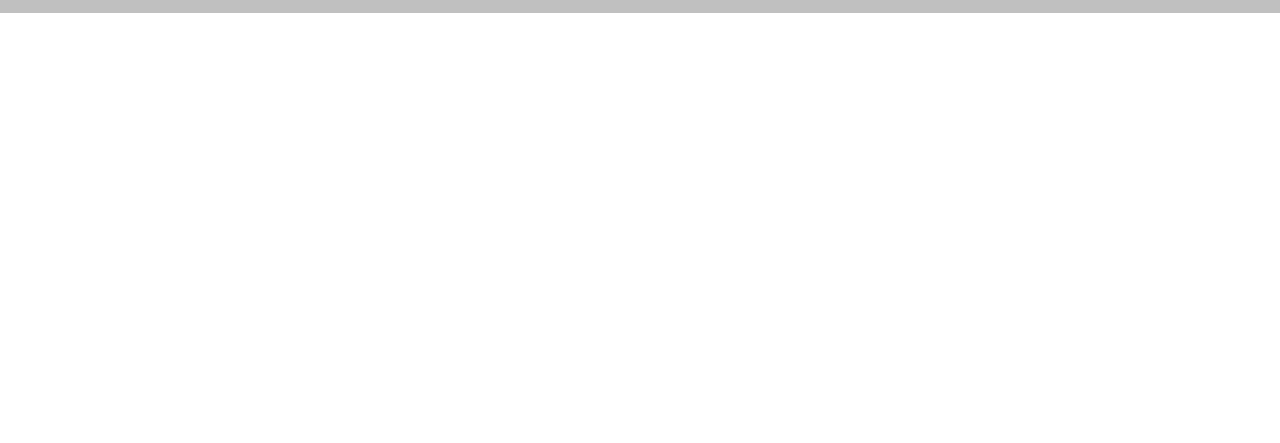
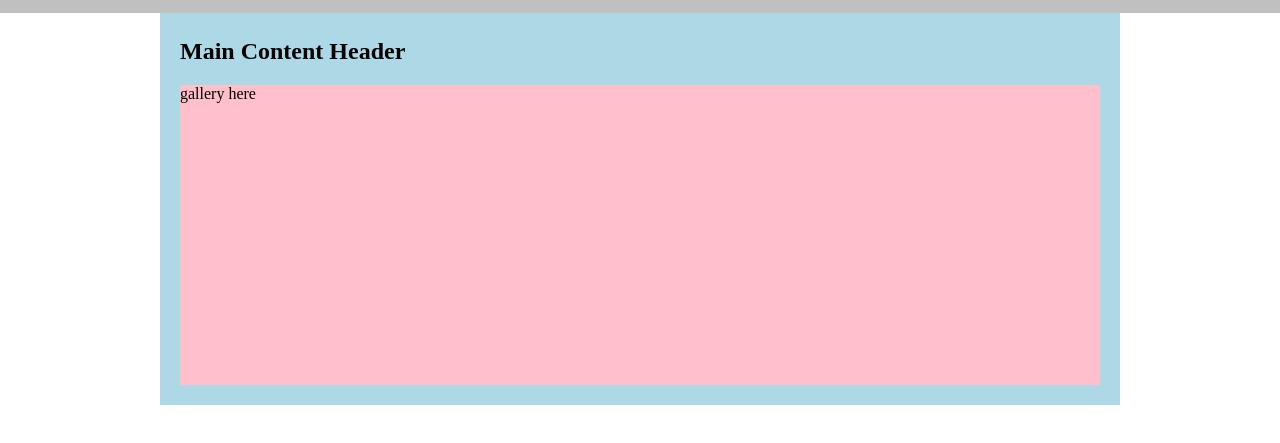
Before and after one commit to mdeevers/ISTA329-G5-Site, a plain HTML site: page index.html in a window 1280 px wide. Shown: the part 57-500 px from the top of the page. Drawn offline with Linux system fonts and the light colour scheme.

Commit message:
Created containers for main body content and home page gallery with background colors for visual clarity.

```diff
--- a/index.html
+++ b/index.html
@@ -21,7 +21,13 @@
     <!-- HEADER ENDS -->
     <!-- MAIN SECTION BEGINS -->
     <main>
-
+        <div class="main-container">
+            <h2>Main Content Header</h2>
+            <!-- TODO: Create home-gallery -->
+            <div class="main-gallery">
+                gallery here
+            </div>
+        </div>
     </main>
     <!-- MAIN SECTION ENDS -->
     <!-- FOOTER BEGINS -->
--- a/styles.css
+++ b/styles.css
@@ -24,6 +24,7 @@
     max-width: 100vw;
     min-width: none;
     overflow: hidden;
+    margin: 0;
 }
 .header-container > h1, .header-container > nav {
     width: 50%;
@@ -35,3 +36,21 @@
 nav > button {
     margin-left: 20px;
 }
+
+/* MAIN CONTENT*/
+main {
+    max-width: 75vw;
+    min-width: none;
+    overflow: hidden;
+    margin: auto auto;
+}
+.main-container {
+    display: block;
+    background-color: lightblue;
+    padding:  5px 20px 20px 20px;
+    height: 100%;
+}
+.main-gallery {
+    height: 300px;
+    background-color: pink;
+}
```
